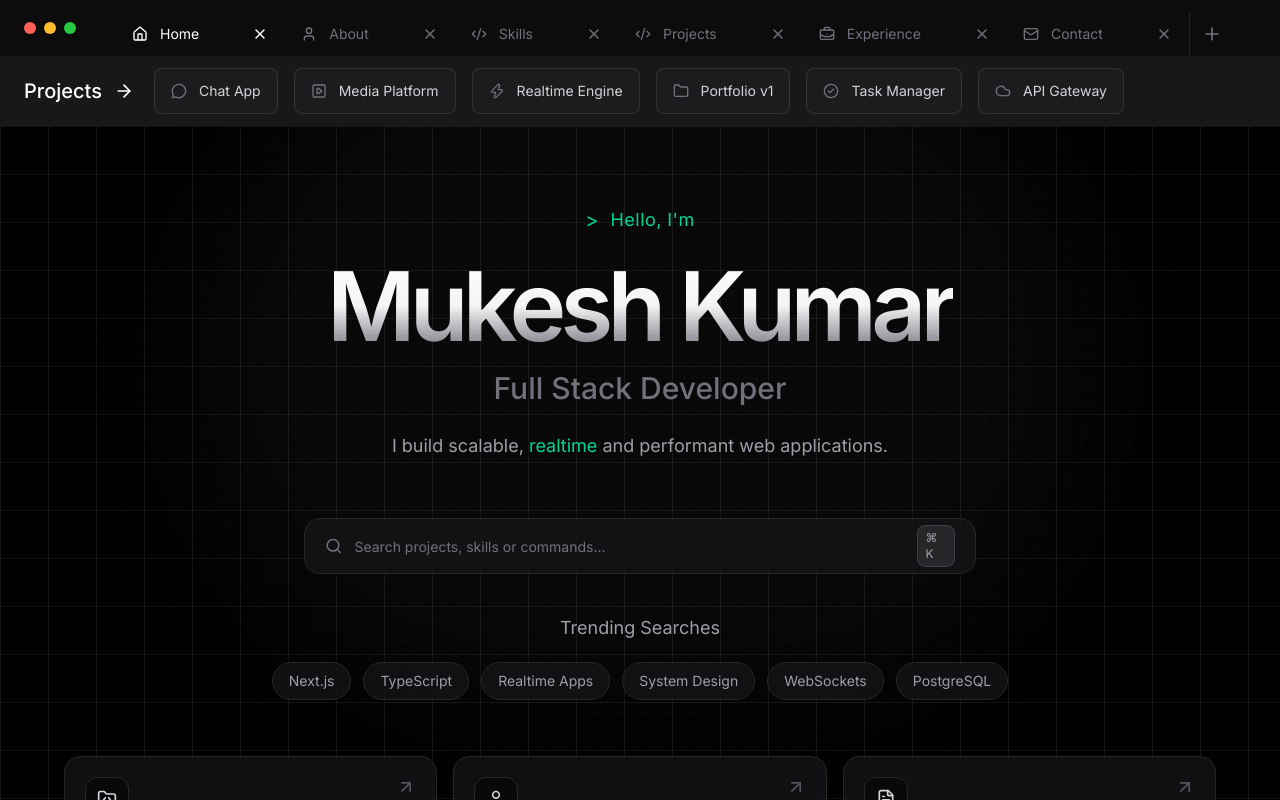
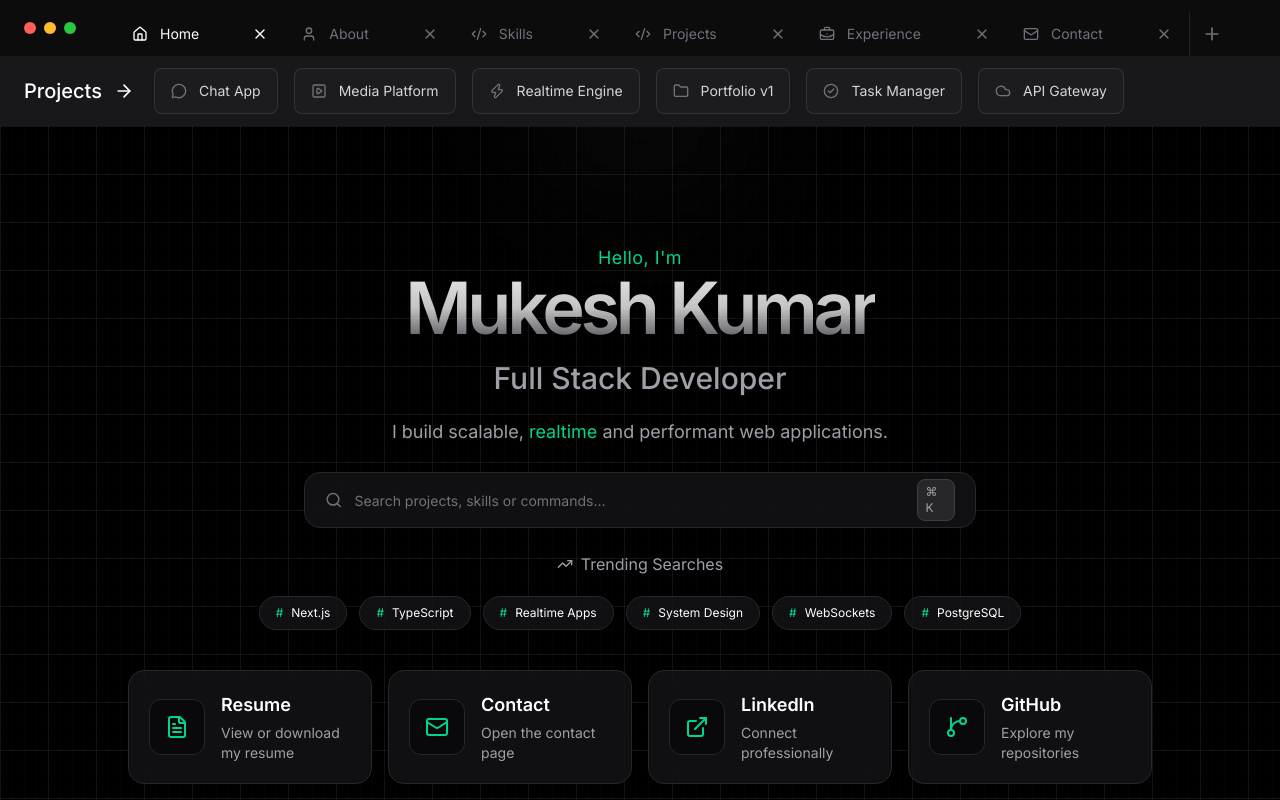
Before and after one commit to thappamkkumar/mk-portfolio, a Next.js app: page / in a window 1280 px wide. Built offline with nearby package versions, Linux system fonts and the light colour scheme.

Commit message:
home refector

```diff
--- a/src/app/about/page.tsx
+++ b/src/app/about/page.tsx
@@ -15,7 +15,7 @@ export const metadata: Metadata = {
 
 export default function AboutPage() {
   return (
-    <section className="mx-auto max-w-7xl px-4 py-10 md:px-6">
+    <section className="mx-auto max-w-7xl px-4 pt-10 pb-30 md:px-6">
       <AboutSection
         aboutInfo={ABOUT_INFO}
         stats={STATS}
--- a/src/app/page.tsx
+++ b/src/app/page.tsx
@@ -5,13 +5,8 @@ import BackgroundGrid from "@/components/layout/background-grid";
 
 export default function Home() {
   return (
-    <section
-      className="
-        relative
-        min-h-full
-      "
-    >
-    	<BackgroundGrid />
+    <section className="relative min-h-screen">
+      <BackgroundGrid />
       <HeroSection />
     </section>
   );
--- a/src/components/hero/action-cards.tsx
+++ b/src/components/hero/action-cards.tsx
@@ -1,47 +1,87 @@
+import Link from "next/link";
+import type { LucideIcon } from "lucide-react";
+import { contact } from "@/data/contact";
+
 import {
-  ArrowUpRight,
-  FolderCode,
-  User,
+  ExternalLink,
   FileText,
+  Mail,
+  GitBranch,
 } from "lucide-react";
 
-const cards = [
+type ActionCard = {
+  title: string;
+  description: string;
+  icon: LucideIcon;
+  href: string;
+  external?: boolean;
+};
+
+const cards: ActionCard[] = [
   {
-    title: "Projects",
-    description: "Explore featured builds and architectures.",
-    icon: FolderCode,
+    title: "Resume",
+    description: "View or download my resume",
+    icon: FileText,
+    href: contact.resumeUrl ?? "/resume.pdf",
+    external: true,
   },
   {
-    title: "About Me",
-    description: "Background, skills and development journey.",
-    icon: User,
+    title: "Contact",
+    description: "Open the contact page",
+    icon: Mail,
+    href: "/contact",
+    external: false,
   },
+  ...(contact.linkedinUrl
+    ? [
         {
-    title: "Resume",
-    description: "View experience, stack and capabilities.",
-    icon: FileText,
+          title: "LinkedIn",
+          description: "Connect professionally",
+          icon: ExternalLink,
+          href: contact.linkedinUrl,
+          external: true,
         },
+      ]
+    : []),
+  ...(contact.githubUrl
+    ? [
+        {
+          title: "GitHub",
+          description: "Explore my repositories",
+          icon: GitBranch,
+          href: contact.githubUrl,
+          external: true,
+        },
+      ]
+    : []),
 ];
 
 const ActionCards = () => {
   return (
     <div
       className="
+        mx-auto
         grid
+        max-w-5xl
         gap-4
-        md:grid-cols-3
+        sm:grid-cols-2
+        lg:grid-cols-4
       "
     >
       {cards.map((card) => {
         const Icon = card.icon;
 
         return (
-          <button
+          <Link
             key={card.title}
+            href={card.href}
+            target={card.external ? "_blank" : undefined}
+            rel={card.external ? "noreferrer" : undefined}
             className="
               group
-              relative
-              overflow-hidden
+              flex
+              items-center
+              gap-4
               rounded-2xl
               border
               border-zinc-800
@@ -51,7 +91,7 @@ const ActionCards = () => {
               backdrop-blur-xl
               transition-all
               duration-300
-              hover:-translate-y-1
+              hover:-translate-y-0.5
               hover:border-zinc-700
               hover:bg-zinc-900
             "
@@ -59,15 +99,9 @@ const ActionCards = () => {
             <div
               className="
                 flex
-                items-start
-                justify-between
-              "
-            >
-              <div
-                className="
-                  flex
-                  h-11
-                  w-11
+                h-14
+                w-14
+                shrink-0
                 items-center
                 justify-center
                 rounded-xl
@@ -76,25 +110,18 @@ const ActionCards = () => {
                 bg-zinc-950
               "
             >
-                <Icon className="h-5 w-5 text-zinc-300" />
-              </div>
-
-              <ArrowUpRight
+              <Icon
                 className="
-                  h-5
-                  w-5
-                  text-zinc-600
-                  transition-transform
-                  duration-300
-                  group-hover:translate-x-1
-                  group-hover:-translate-y-1
+                  h-6
+                  w-6
+                  text-emerald-400
                 "
               />
             </div>
 
+            <div>
               <h3
                 className="
-                mt-6
                   text-lg
                   font-semibold
                   text-white
@@ -105,15 +132,15 @@ const ActionCards = () => {
 
               <p
                 className="
-                mt-2
+                  mt-1
                   text-sm
-                leading-6
-                text-zinc-500
+                  text-zinc-400
                 "
               >
                 {card.description}
               </p>
-          </button>
+            </div>
+          </Link>
         );
       })}
     </div>
--- a/src/components/hero/hero-section.tsx
+++ b/src/components/hero/hero-section.tsx
@@ -1,4 +1,6 @@
 // components/hero/hero-section.tsx
+
+import { TrendingUp } from 'lucide-react';
 
 import ActionCards from "./action-cards";
 import SearchBar from "./search-bar";
@@ -10,13 +12,15 @@ const HeroSection = () => {
       className="
         relative
         flex
-
+        min-h-screen
         flex-col
         items-center
         justify-center
         overflow-hidden
-        px-6
-        py-20
+        px-4
+        pt-10
+        pb-16
+        md:px-6
       "
     >
 
@@ -34,42 +38,33 @@ const HeroSection = () => {
         "
       >
         {/* Intro */}
-        <div
+
+        <p
           className="
-            flex
-            items-center
-            gap-3
+            text-lg
+            tracking-wide
             text-emerald-400
           "
         >
-          <span className="text-xl">&gt;</span>
+          Hello, I&apos;m
+        </p>
 
-          <p
-            className="
-              text-lg
-              tracking-wide
-            "
-          >
-            Hello, I&apos;m
-          </p>
-        </div>
 
         {/* Name */}
         <h1
           className="
-            mt-6
-            bg-gradient-to-b
-            from-white
-            via-zinc-100
-            to-zinc-500
+            bg-linear-to-b
+            from-white/90
+            via-zinc-100/80
+            to-zinc-500/70
             bg-clip-text
             text-center
-            text-6xl
+            text-5xl
             font-semibold
             tracking-[-0.06em]
             text-transparent
-            sm:text-7xl
-            md:text-8xl
+            sm:text-6xl
+            md:text-7xl
           "
         >
           Mukesh Kumar
@@ -80,9 +75,10 @@ const HeroSection = () => {
           className="
             mt-4
             text-center
-            text-3xl
+            text-2xl
             font-medium
-            text-zinc-500
+            text-zinc-400
+            sm:text-3xl
           "
         >
           Full Stack Developer
@@ -91,12 +87,13 @@ const HeroSection = () => {
         {/* Description */}
         <p
           className="
-            mt-6
+            mt-5
             max-w-3xl
             text-center
-            text-lg
+            text-base
             leading-8
             text-zinc-400
+            sm:text-lg
           "
         >
           I build scalable,
@@ -108,14 +105,14 @@ const HeroSection = () => {
         </p>
 
         {/* Search */}
-        <div className="mt-14 w-full">
+        <div className="mt-6 w-full">
           <SearchBar />
         </div>
 
         {/* Trending */}
         <div
           className="
-            mt-10
+            mt-6
             flex
             flex-col
             items-center
@@ -124,10 +121,14 @@ const HeroSection = () => {
         >
           <p
             className="
-              text-lg
+              text-md
               text-zinc-400
+              flex
+              items-center
+              gap-2
             "
           >
+            <TrendingUp className="w-4 h-4" />
             Trending Searches
           </p>
 
@@ -135,48 +136,13 @@ const HeroSection = () => {
         </div>
 
         {/* Action Cards */}
-        <div className="mt-14 w-full">
+        <div className="mt-10 w-full">
           <ActionCards />
         </div>
 
-        {/* Scroll */}
-        <div
-          className="
-            mt-16
-            flex
-            flex-col
-            items-center
-            gap-3
-            text-zinc-500
-          "
-        >
-          <div
-            className="
-              flex
-              h-12
-              w-7
-              items-start
-              justify-center
-              rounded-full
-              border
-              border-white/10
-              p-1
-            "
-          >
-            <div
-              className="
-                h-2
-                w-2
-                rounded-full
-                bg-zinc-400
-              "
-            />
-          </div>
 
-          <p className="text-sm">
-            Scroll to explore
-          </p>
-        </div>
+
+
       </div>
     </div>
   );
--- a/src/components/hero/trending-tags.tsx
+++ b/src/components/hero/trending-tags.tsx
@@ -28,16 +28,18 @@ const TrendingTags = () => {
             bg-zinc-900/70
             px-4
             py-2
-            text-sm
-            text-zinc-400
+            text-xs
+            text-white
             backdrop-blur-xl
             transition-all
             duration-300
+            cursor-pointer
             hover:border-zinc-700
             hover:bg-zinc-800
             hover:text-zinc-200
           "
         >
+          <span className="text-emerald-400 pe-2">#</span>
           {tag}
         </button>
       ))}
--- a/src/components/layout/background-grid.tsx
+++ b/src/components/layout/background-grid.tsx
@@ -30,9 +30,9 @@ const BackgroundGrid = () => {
         className="
           absolute
           left-1/2
-          -top-25
-           h-170
-          w-225
+          -top-24
+          h-[170px]
+          w-[225px]
           -translate-x-1/2
           rounded-full
           bg-white/3
```
Lines whose indentation alone changed are shown as unchanged.
